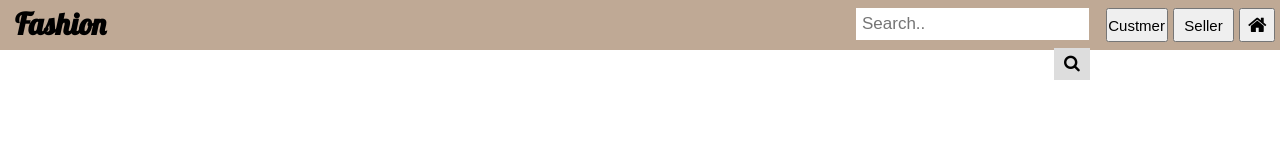
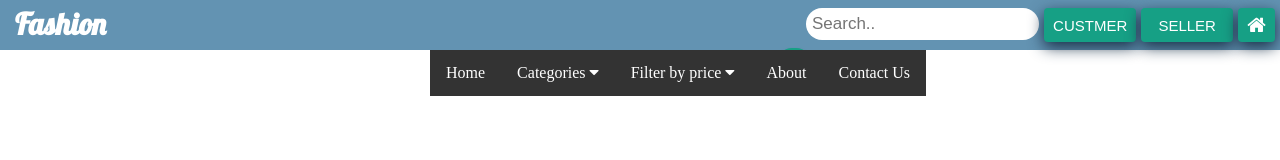
Before and after one commit to gsg-K1-FC/Ecommerce-App-team2, a plain HTML site: page custmer.html in a window 1280 px wide. Drawn offline with Linux system fonts and the light colour scheme.

Commit message:
make navbar with basic pages

```diff
--- a/assets/css/main.css
+++ b/assets/css/main.css
@@ -7,11 +7,15 @@
 .navbar{
     width: 100%;
     height: 50px;
-     background-color: #BFA995;
+     background-color: #6393B2;
     display: flex;
+
+}
+.cs{
+    position: fixed;
 }
 .brandName{
-
+    color: white;
     padding-top: 5px;
     padding-left: 15px;
     font-size: 30px;
@@ -19,7 +23,8 @@
 
 }
 .navbar .search-container {
-    margin-left: 750px;
+    margin-left: 700px;
+
   }
 
 .navbar input[type=text] {
@@ -28,11 +33,12 @@
     font-size: 17px;
     border: none;
     margin-right: 0;
+    border-radius: 20px;
 }
 
 .navbar .search-container button {
-      float: right;
 
+    margin-left: -30px;
     padding: 6px 10px;
     margin-top: 8px;
     margin-right: 16px;
@@ -40,10 +46,23 @@
     font-size: 17px;
     border: none;
     cursor: pointer;
+    text-align: center;
+    text-transform: uppercase;
+    cursor: pointer;
+    background-color: #16a085;
+    border: none;
+    color: #fff;
+    transition-duration: 0.4s;
+    overflow: hidden;
+    box-shadow: 0 5px 5px #193047;
+    border-radius: 20px;
 }
 
 .navbar .search-container button:hover {
-    background: #ccc;
+    background: #fff;
+    box-shadow: 0px 2px 10px 5px #1abc9c;
+    color: #000;
+
 }
 .cover{
     position: relative;
@@ -132,19 +151,24 @@
 
 #shopbtn:focus, #addbtn:focus { outline:0; }
 
-#custmerbtn{
-    width: 70px;
+
+#sellerbtn, #custmerbtn{
+    width: 100px;
     margin-top: 8px;
     margin-bottom: 8px;
     font-size: 15px;
     margin-right: 5px;
-}
-#sellerbtn{
-    width: 70px;
-    margin-top: 8px;
-    margin-bottom: 8px;
-    font-size: 15px;
-    margin-right: 5px;
+    text-align: center;
+    text-transform: uppercase;
+    cursor: pointer;
+    background-color: #16a085;
+    border: none;
+    color: #fff;
+    text-align: center;
+    transition-duration: 0.4s;
+    overflow: hidden;
+    box-shadow: 0 5px 15px #193047;
+    border-radius: 4px;
 }
 
 #homebtn{
@@ -153,4 +177,109 @@
     font-size: 20px;
     width: 40px;
     margin-right: 5px;
+    text-align: center;
+    text-transform: uppercase;
+    cursor: pointer;
+    background-color: #16a085;
+    border: none;
+    color: #fff;
+    text-align: center;
+    transition-duration: 0.4s;
+    overflow: hidden;
+    box-shadow: 0 5px 15px #193047;
+    border-radius: 4px;
 }
+
+#sellerbtn:hover, #custmerbtn:hover, #homebtn:hover {
+    background: #fff;
+    box-shadow: 0px 2px 10px 5px #1abc9c;
+    color: #000;
+}
+
+#sellerbtn:after, #custmerbtn:after, #homebtn:after {
+    content: "";
+    background: #1abc9c;
+    display: block;
+    position: absolute;
+    opacity: 0;
+    transition: all 0.8s
+}
+
+
+#sellerbtn:active:after, #custmerbtn:active:after, #homebtn:active:after {
+    padding: 0;
+    margin: 0;
+    opacity: 1;
+    transition: 0s
+}
+
+#sellerbtn:focus, #custmerbtn:focus, #homebtn:focus { outline:0; }
+
+.homebtns{
+    margin-left: 950px;
+}
+
+  .navmenu {
+    overflow: hidden;
+    background-color: #333;
+    width: 496.4px;
+    margin-left: 430px;
+    position: fixed;
+    margin-top: 50px;
+
+  }
+
+  .navmenu a {
+    float: left;
+    font-size: 16px;
+    color: white;
+    text-align: center;
+    padding: 14px 16px;
+    text-decoration: none;
+  }
+
+  .dropdown {
+    float: left;
+    overflow: hidden;
+  }
+
+  .dropdown .dropbtn {
+    font-size: 16px;
+    border: none;
+    outline: none;
+    color: white;
+    padding: 14px 16px;
+    background-color: inherit;
+    font-family: inherit;
+    margin: 0;
+  }
+
+  .navmenu a:hover, .dropdown:hover .dropbtn {
+    background-color: red;
+  }
+
+  .dropdown-content {
+    display: none;
+
+    background-color: #f9f9f9;
+    min-width: 100%;
+    box-shadow: 0px 8px 16px 0px rgba(0,0,0,0.2);
+    z-index: 1;
+  }
+
+  .dropdown-content a {
+    float: none;
+    color: black;
+    padding: 12px 16px;
+    text-decoration: none;
+    display: block;
+    text-align: left;
+  }
+
+  .dropdown-content a:hover {
+    background-color: #ddd;
+  }
+
+  .dropdown:hover .dropdown-content {
+    display: block;
+  }
--- a/custmer.html
+++ b/custmer.html
@@ -7,10 +7,10 @@
     <link rel="preconnect" href="https://fonts.gstatic.com">
     <link href="https://fonts.googleapis.com/css2?family=Lobster&family=Open+Sans&display=swap" rel="stylesheet">
     <link rel="stylesheet" href="https://cdnjs.cloudflare.com/ajax/libs/font-awesome/4.7.0/css/font-awesome.min.css">
-    <title>Fashion-Seller page</title>
+    <title>Fashion-Custmer page</title>
 </head>
 <body>
-    <div class="navbar">
+    <div class="navbar cs">
         <h2 class="brandName">Fashion</h2>
         <div class="search-container">
          <form >
@@ -21,6 +21,28 @@
         <button id="custmerbtn">Custmer</button>
         <button id="sellerbtn">Seller</button>
         <button id="homebtn"><i class="fa fa-home "></i></button>
+    </div>
+
+    <div class="navmenu">
+        <a href="#">Home</a>
+        <div class="dropdown">
+            <button class="dropbtn" >Categories <i class="fa fa-caret-down"></i></button>
+            <div class="dropdown-content" id="myDropdown">
+                <a href="#">Clothes</a>
+                <a href="#">Make up</a>
+                <a href="#">Shoes</a>
+            </div>
+        </div>
+        <div class="dropdown">
+            <button class="dropbtn">Filter by price <i class="fa fa-caret-down"></i></button>
+            <div class="dropdown-content">
+                <a href="#">Low th High</a>
+                <a href="#">High to low</a>
+            </div>
+        </div>
+
+        <a href="#">About</a>
+        <a href="#">Contact Us</a>
 
     </div>
 
```
Also changed, not shown: index.html (+4 -6 lines), seller.html (+23 -1 lines).
